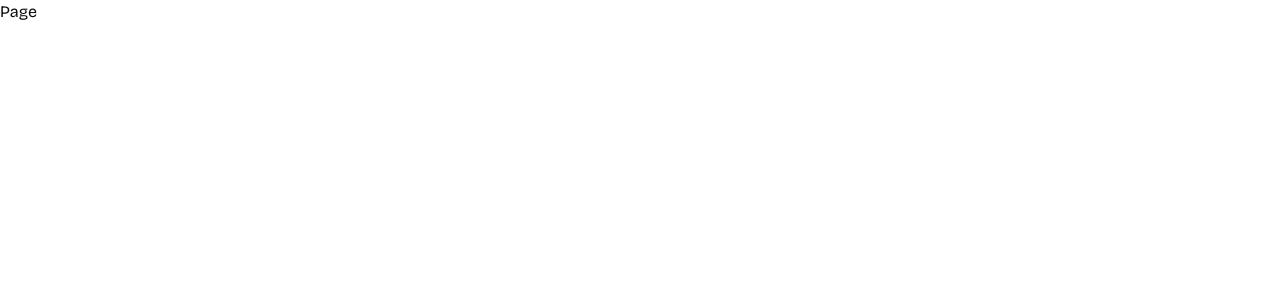
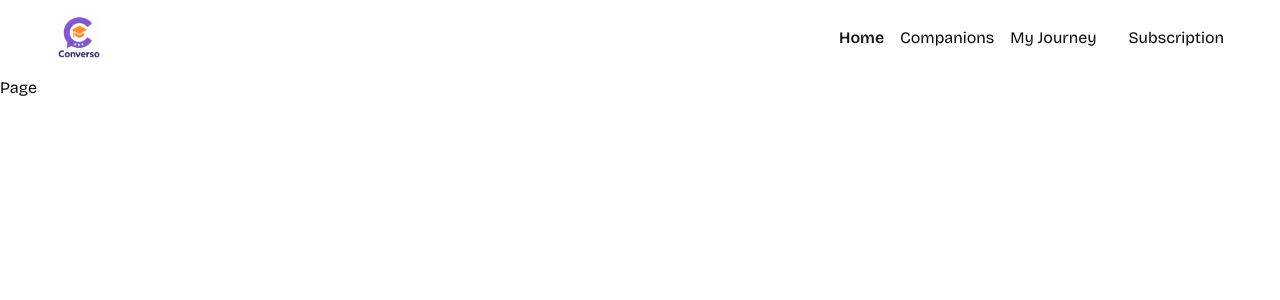
Before and after one commit to Icann09/lms-saas-app, a Next.js app: page / in a window 1280 px wide. Shown: the top 300 px of the page. Built offline with nearby package versions, Linux system fonts and the light colour scheme.

Commit message:
implement navbar

```diff
--- a/app/layout.tsx
+++ b/app/layout.tsx
@@ -1,6 +1,7 @@
 import type { Metadata } from "next";
 import { Bricolage_Grotesque } from "next/font/google";
 import "./globals.css";
+import Navbar from "@/components/Navbar";
 
 const bricolage = Bricolage_Grotesque({
   variable: "--font-bricolage",
@@ -19,7 +20,9 @@
 }>) {
   return (
     <html lang="en">
-      <body className={`${bricolage.variable} antialiased`}>{children}</body>
+      <body className={`${bricolage.variable} antialiased`}>
+        <Navbar />
+        {children}</body>
     </html>
   );
 }
--- /dev/null
+++ b/components/NavItems.tsx
@@ -0,0 +1,28 @@
+"use client"
+
+import { cn } from "@/lib/utils";
+import Link from "next/link"
+import { usePathname } from "next/navigation"
+
+const items = [
+  { label: "Home", href: "/" },
+  { label: "Companions", href: "/companions" },
+  { label: "My Journey", href: "/my-journey" },
+]
+
+export default function NavItems() {
+  const pathname = usePathname();
+  return (
+    <nav className="flex items-center gap-4">
+      {items.map(({ label, href }) => (
+        <Link
+          href={href}
+          key={label}
+          className={cn(pathname === href && "text-primary font-semibold")}
+        >
+          {label}
+        </Link>
+      ))}
+    </nav>
+  )
+}
--- /dev/null
+++ b/components/Navbar.tsx
@@ -0,0 +1,24 @@
+import Link from "next/link"
+import Image from "next/image"
+import NavItems from "./NavItems"
+
+export default function Navbar() {
+  return (
+    <nav className="navbar">
+      <Link href="/">
+        <div className="flex items-center gap-2.5 cursor-pointer">
+          <Image
+              src="/images/logo.svg"
+              alt="logo"
+              width={46}
+              height={44}
+          />
+        </div>
+      </Link>
+      <div className="flex items-center gap-8">
+        <NavItems />
+        <p>Subscription</p>
+      </div>
+    </nav>
+  )
+}
```
